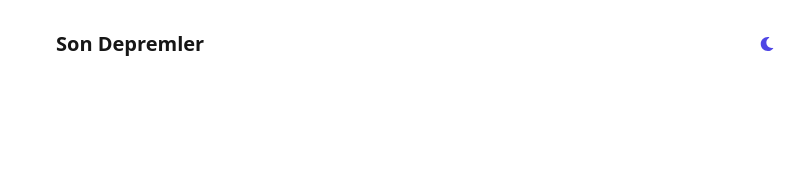
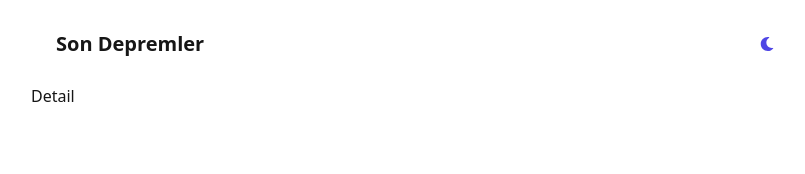
Before and after one commit to ismailcakici/son-depremler-web, a React (Create React App) app: page /detail in a window 1280 px wide. Shown: the top 174 px of the page, without its empty margins (225-1030 px from the left). Built offline with nearby package versions, Linux system fonts and the light colour scheme.

Commit message:
react router dom implemented
- home, detail and not found pages added
- routes created for this pages

```diff
--- a/package.json
+++ b/package.json
@@ -16,6 +16,7 @@
     "react-dom": "^18.3.1",
     "react-icons": "^5.3.0",
     "react-leaflet": "^4.2.1",
+    "react-router-dom": "^6.26.2",
     "react-scripts": "5.0.1",
     "typescript": "^4.9.5",
     "web-vitals": "^2.1.4"
--- a/src/App.tsx
+++ b/src/App.tsx
@@ -1,13 +1,16 @@
-// src/App.tsx
-
 import React from 'react';
 import Header from './layout/header/Header'
+import AppRoutes from './routes/Routes';
+import {BrowserRouter as Router } from 'react-router-dom';
 
 const App: React.FC = () => {
   return (
-    <div className='w-5/6 sm:w-3/4 lg:w-3/5 min-h-screen mx-auto'>
+    <Router>
+      <div className='w-5/6 sm:w-3/4 lg:w-3/5 min-h-screen mx-auto'>
       <Header />
+      <AppRoutes/>
     </div>
+    </Router>
   );
 };
 
--- a/src/layout/header/Header.tsx
+++ b/src/layout/header/Header.tsx
@@ -1,5 +1,6 @@
 import React, { useState } from 'react';
 import { FaSun, FaMoon } from 'react-icons/fa';
+import { Link } from 'react-router-dom';
 
 const Header: React.FC = () => {
   const [theme, setTheme] = useState<'light' | 'dark'>('light');
@@ -11,9 +12,9 @@ const Header: React.FC = () => {
   };
 
   return (
-    <header className="navbar bg-base-100 dark:bg-base-300 rounded-lg top-3 sticky z-10">
+    <header className="navbar bg-base-100 dark:bg-base-300 rounded-lg top-3 sticky mb-5 z-10">
       <div className='flex-1'>
-        <a href='#' className='btn btn-ghost text-xl'>Son Depremler</a>
+        <Link to='/' className='btn btn-ghost text-xl'>Son Depremler</Link>
       </div>
       <div className='flex-none'>
       <button onClick={toggleTheme} className="btn btn-ghost">
--- /dev/null
+++ b/src/pages/Detail/Detail.tsx
@@ -0,0 +1,11 @@
+import React from 'react';
+
+const Detail: React.FC = () => {
+    return (
+        <div>
+            Detail
+        </div>
+    );
+}
+
+export default Detail;
--- /dev/null
+++ b/src/pages/Home/Home.tsx
@@ -0,0 +1,11 @@
+import React from 'react';
+
+const Home: React.FC = () => {
+    return (
+        <div>
+            Home
+        </div>
+    );
+}
+
+export default Home;
--- /dev/null
+++ b/src/pages/NotFound/NotFound.tsx
@@ -0,0 +1,11 @@
+import React from 'react';
+
+const NotFound: React.FC = () => {
+    return (
+        <div>
+            404 Not Found
+        </div>
+    );
+}
+
+export default NotFound;
--- /dev/null
+++ b/src/routes/Routes.tsx
@@ -0,0 +1,18 @@
+import React from 'react';
+import { Routes, Route } from 'react-router-dom';
+import Home from '../pages/Home/Home';
+import Detail from '../pages/Detail/Detail';
+import NotFound from '../pages/NotFound/NotFound';
+
+
+const AppRoutes: React.FC = () => {
+  return (
+    <Routes>
+      <Route path="/" element={<Home />} />
+      <Route path="/detail" element={<Detail />} />
+      <Route path="/*" element={<NotFound />} />
+    </Routes>
+  );
+};
+
+export default AppRoutes;
```
Also changed, not shown: 1 other file (tests, documents, lock files or other folders).
